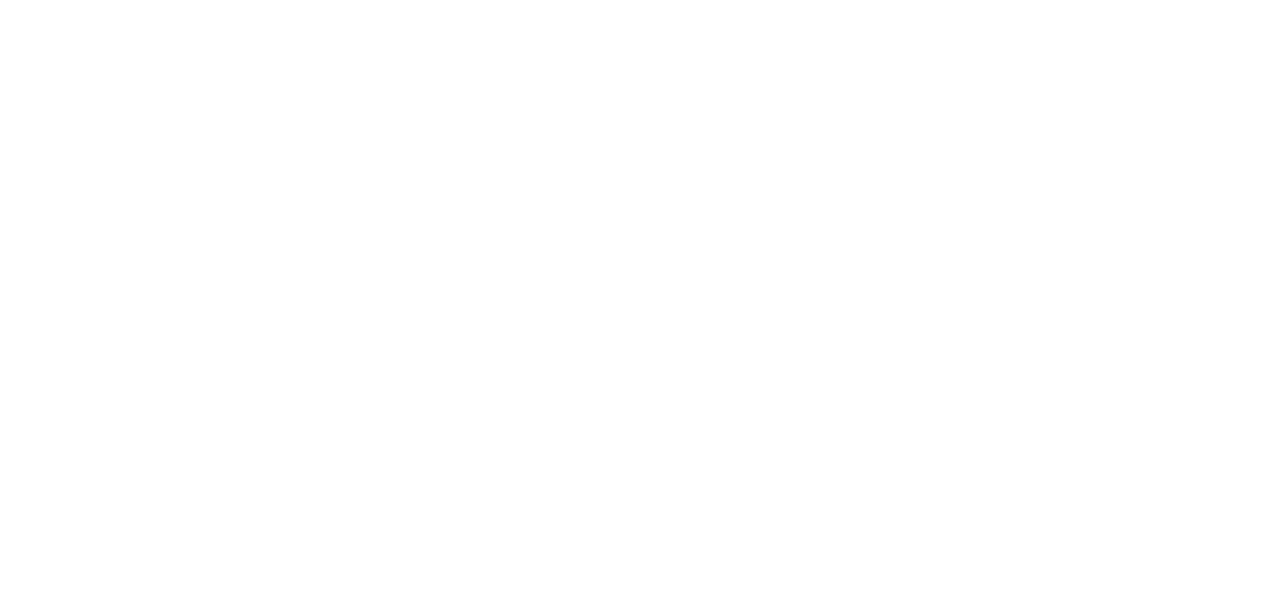
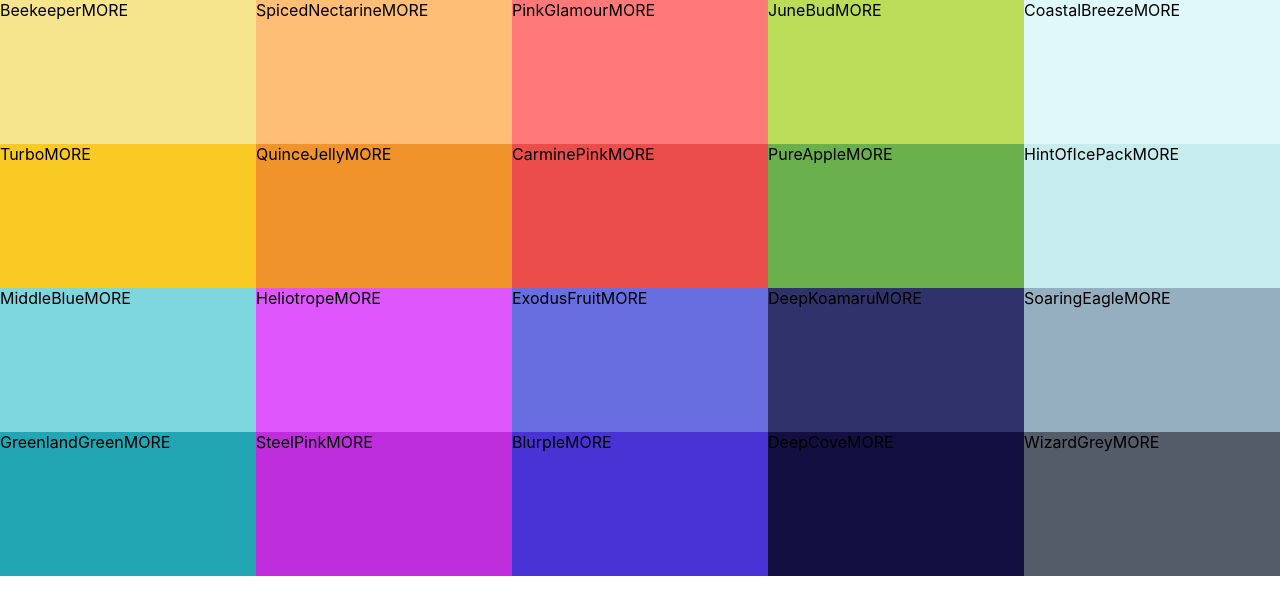
Before and after one commit to Sebsterio/color-app, a React (Create React App) app: page / in a window 1280 px wide. Shown: the top 614 px of the page. Built offline with nearby package versions, Linux system fonts and the light colour scheme.

Commit message:
add ColorBox

```diff
--- a/src/App.js
+++ b/src/App.js
@@ -5,7 +5,7 @@
 function App() {
 	return (
 		<div className="App">
-			<Palette {...seedColors[0]} />
+			<Palette {...seedColors[4]} />
 		</div>
 	);
 }
--- /dev/null
+++ b/src/ColorBox.css
@@ -0,0 +1,8 @@
+.ColorBox {
+	width: 20%;
+	height: 20%;
+	margin: 0 auto;
+	display: inline-block;
+	position: relative;
+	cursor: pointer;
+}
--- /dev/null
+++ b/src/ColorBox.jsx
@@ -0,0 +1,15 @@
+import React, { Component } from "react";
+import "./ColorBox.css";
+
+class ColorBox extends Component {
+	render() {
+		return (
+			<div className="ColorBox" style={{ background: this.props.background }}>
+				<span>{this.props.name}</span>
+				<span>MORE</span>
+			</div>
+		);
+	}
+}
+
+export default ColorBox;
--- /dev/null
+++ b/src/Palette.css
@@ -0,0 +1,7 @@
+.Palette {
+	height: 100vh;
+}
+
+.Pallete-colors {
+	height: 90%;
+}
--- a/src/Palette.jsx
+++ b/src/Palette.jsx
@@ -1,11 +1,16 @@
 import React, { Component } from "react";
+import ColorBox from "./ColorBox";
+import "./Palette.css";
 
 class Palette extends Component {
 	render() {
+		const colorBoxes = this.props.colors.map(color => (
+			<ColorBox background={color.color} name={color.name} />
+		));
 		return (
 			<div className="Palette">
 				{/* Nav here */}
-				<div className="Pallete-colors">{/* color boxes here */}</div>
+				<div className="Pallete-colors">{colorBoxes}</div>
 				{/* footer here */}
 			</div>
 		);
```
